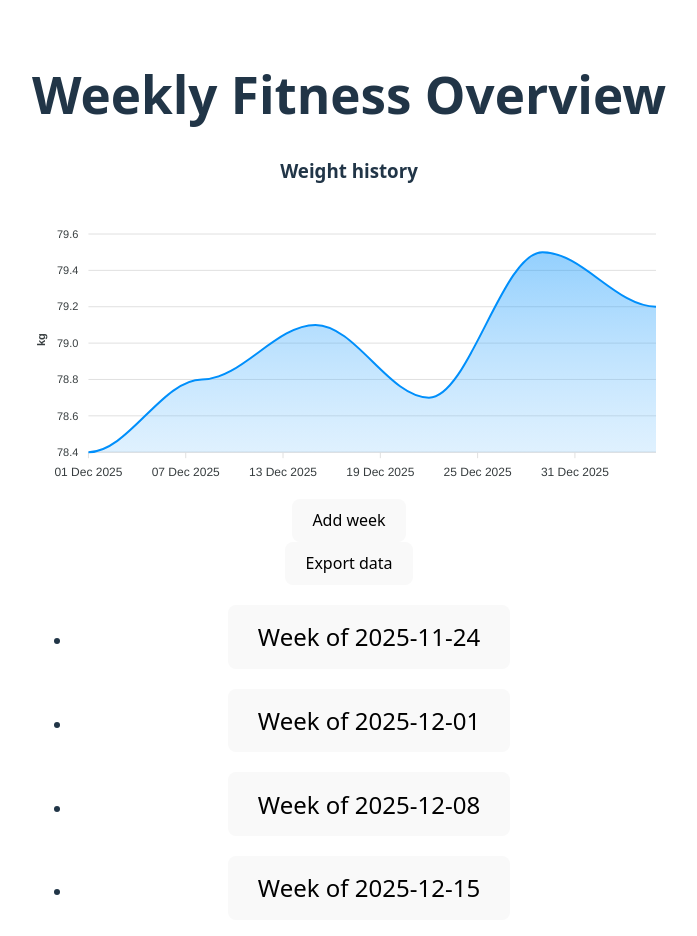
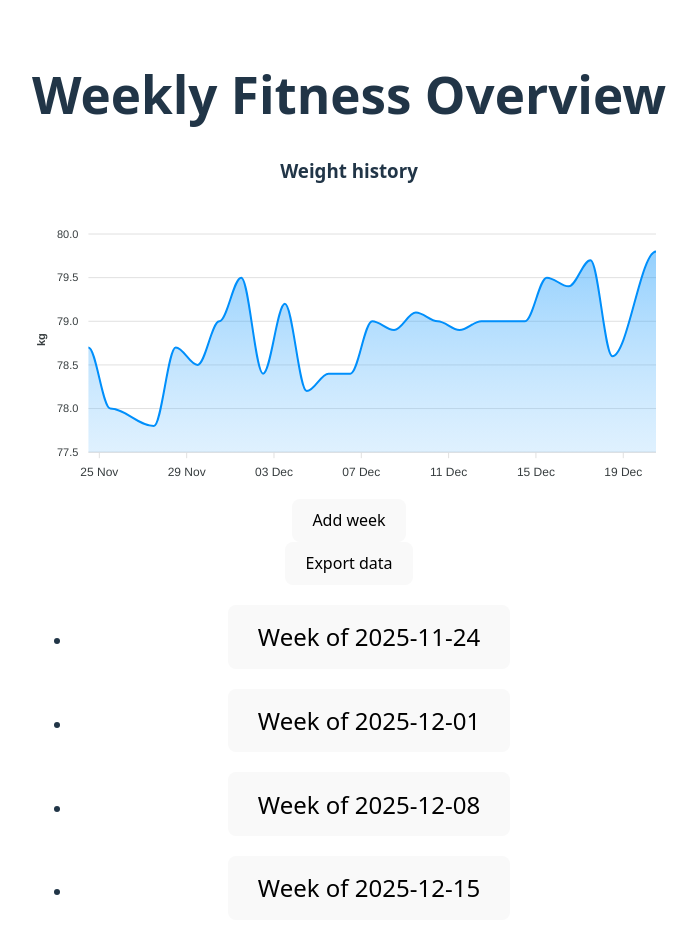
Before and after one commit to BelaGereon/fitness-nutrition-dashboard, a React (Vite) app: page / in a window 1280 px wide. Shown: the top 936 px of the page, without its empty margins (291-988 px from the left). Built offline with nearby package versions, Linux system fonts and the light colour scheme.

Commit message:
:poop: let AI wire data to weight history chart

```diff
--- a/src/features/dashboard/WeeklyOverviewPage.tsx
+++ b/src/features/dashboard/WeeklyOverviewPage.tsx
@@ -20,7 +20,7 @@ import {
 import { getMondayOfWeek } from "./util/date/dateHelpers";
 import { AddWeekSection } from "./AddWeekSection";
 import { usePersistedWeeks } from "./hooks/userPersistedWeeks";
-import { WeightHistoryChart } from "./components/charts/WeightHistoryChart";
+import { WeightHistoryChart } from "./components/charts/weight-history/WeightHistoryChart";
 
 type WeeklyOverviewPageProps = {
   weeksStore?: WeeksStore;
@@ -120,7 +120,7 @@ export function WeeklyOverviewPage({
     <main>
       <h1>Weekly Fitness Overview</h1>
 
-      <WeightHistoryChart />
+      <WeightHistoryChart weeks={weeks} />
 
       <AddWeekSection
         existingWeekOfs={existingWeekOfs}
--- a/src/features/dashboard/components/charts/WeightHistoryChart.tsx
+++ /dev/null
@@ -1,64 +0,0 @@
-import ReactApexChart from "react-apexcharts";
-import type { ApexOptions } from "apexcharts";
-
-type Point = { x: number; y: number }; // x = timestamp (ms), y = weight
-
-export function WeightHistoryChart() {
-  // 1) Dummy data: timestamps (ms) + weights
-  //    Using Date.parse(...) keeps it readable; ApexCharts wants ms.
-  const series = [
-    {
-      name: "Weight (kg)",
-      data: [
-        { x: Date.parse("2025-12-01"), y: 78.4 },
-        { x: Date.parse("2025-12-08"), y: 78.8 },
-        { x: Date.parse("2025-12-15"), y: 79.1 },
-        { x: Date.parse("2025-12-22"), y: 78.7 },
-        { x: Date.parse("2025-12-29"), y: 79.5 },
-        { x: Date.parse("2026-01-05"), y: 79.2 },
-      ] satisfies Point[],
-    },
-  ];
-
-  // 2) Chart configuration (“options”):
-  //    - chart.type must match your intended chart
-  //    - xaxis.type = "datetime" tells ApexCharts to treat x as dates
-  const options: ApexOptions = {
-    chart: {
-      type: "area",
-      animations: { enabled: false }, // keep it simple + stable for now
-      toolbar: { show: false },
-      zoom: { enabled: false },
-    },
-    stroke: { curve: "smooth", width: 2 },
-    dataLabels: { enabled: false },
-    xaxis: {
-      type: "datetime",
-      labels: {
-        datetimeUTC: false, // treat dates in local time (helps avoid off-by-one confusion)
-      },
-    },
-    yaxis: {
-      title: { text: "kg" },
-      decimalsInFloat: 1,
-    },
-    tooltip: {
-      x: { format: "yyyy-MM-dd" },
-      theme: "dark",
-    },
-  };
-
-  // 3) Render:
-  //    ReactApexChart needs: options + series + type + height (or width)
-  return (
-    <section aria-label="Weight history chart">
-      <h3>Weight history</h3>
-      <ReactApexChart
-        options={options}
-        series={series}
-        type="area"
-        height={280}
-      />
-    </section>
-  );
-}
--- /dev/null
+++ b/src/features/dashboard/components/charts/weight-history/WeightHistoryChart.tsx
@@ -0,0 +1,61 @@
+import React from "react";
+import ReactApexChart from "react-apexcharts";
+import type { ApexOptions } from "apexcharts";
+import type { WeekEntry } from "../../../../../domain/week";
+import { buildWeightPointsFromWeeks } from "./weightSeries";
+
+type WeightHistoryChartProps = {
+  weeks: WeekEntry[];
+};
+
+export function WeightHistoryChart({ weeks }: WeightHistoryChartProps) {
+  const data = React.useMemo(() => buildWeightPointsFromWeeks(weeks), [weeks]);
+
+  const series = React.useMemo(
+    () => [
+      {
+        name: "Weight (kg)",
+        data,
+      },
+    ],
+    [data],
+  );
+
+  const options: ApexOptions = {
+    chart: {
+      type: "area",
+      animations: { enabled: false },
+      toolbar: { show: false },
+      zoom: { enabled: false },
+    },
+    stroke: { curve: "smooth", width: 2 },
+    dataLabels: { enabled: false },
+    xaxis: {
+      type: "datetime",
+      labels: { datetimeUTC: false },
+    },
+    yaxis: {
+      title: { text: "kg" },
+      decimalsInFloat: 1,
+    },
+    tooltip: {
+      x: { format: "yyyy-MM-dd" },
+      theme: "dark",
+    },
+    noData: {
+      text: "No weight data yet",
+    },
+  };
+
+  return (
+    <section aria-label="Weight history chart">
+      <h3>Weight history</h3>
+      <ReactApexChart
+        options={options}
+        series={series}
+        type="area"
+        height={280}
+      />
+    </section>
+  );
+}
--- /dev/null
+++ b/src/features/dashboard/components/charts/weight-history/weightSeries.ts
@@ -0,0 +1,60 @@
+// src/features/weeklyOverview/charts/weightSeries.ts
+import type { WeekEntry, DayId } from "../../../../../domain/week";
+
+export type Point = { x: number; y: number }; // x = timestamp (ms), y = weight
+
+const DAY_ORDER: DayId[] = ["mon", "tue", "wed", "thu", "fri", "sat", "sun"];
+const DAY_OFFSET_FROM_MONDAY: Record<DayId, number> = {
+  mon: 0,
+  tue: 1,
+  wed: 2,
+  thu: 3,
+  fri: 4,
+  sat: 5,
+  sun: 6,
+};
+
+/**
+ * Convert ISO YYYY-MM-DD into a stable local timestamp.
+ * Using midday local time avoids DST / timezone "off-by-one day" surprises.
+ */
+export const toLocalMiddayTimestampMs = (isoDate: string): number => {
+  const [yyyyStr, mmStr, ddStr] = isoDate.split("-");
+  const yyyy = Number(yyyyStr);
+  const mm = Number(mmStr);
+  const dd = Number(ddStr);
+  // month is 0-based in JS Date
+  return new Date(yyyy, mm - 1, dd, 12, 0, 0, 0).getTime();
+};
+
+export function buildWeightPointsFromWeeks(weeks: WeekEntry[]): Point[] {
+  const points: Point[] = [];
+
+  for (const week of weeks) {
+    for (const dayId of DAY_ORDER) {
+      const day = week.days[dayId];
+      const w = day?.weightKg;
+      if (w === undefined) continue;
+
+      // Derive the day's ISO date from week.weekOf (which is Monday ISO)
+      const x =
+        toLocalMiddayTimestampMs(week.weekOf) +
+        DAY_OFFSET_FROM_MONDAY[dayId] * 24 * 60 * 60 * 1000;
+
+      points.push({ x, y: w });
+    }
+  }
+
+  // Sort by timestamp ascending
+  points.sort((a, b) => a.x - b.x);
+
+  // Optional: dedupe by x (if something ever produces duplicates)
+  const deduped: Point[] = [];
+  for (const p of points) {
+    const last = deduped[deduped.length - 1];
+    if (!last || last.x !== p.x) deduped.push(p);
+    else deduped[deduped.length - 1] = p; // keep latest
+  }
+
+  return deduped;
+}
```
